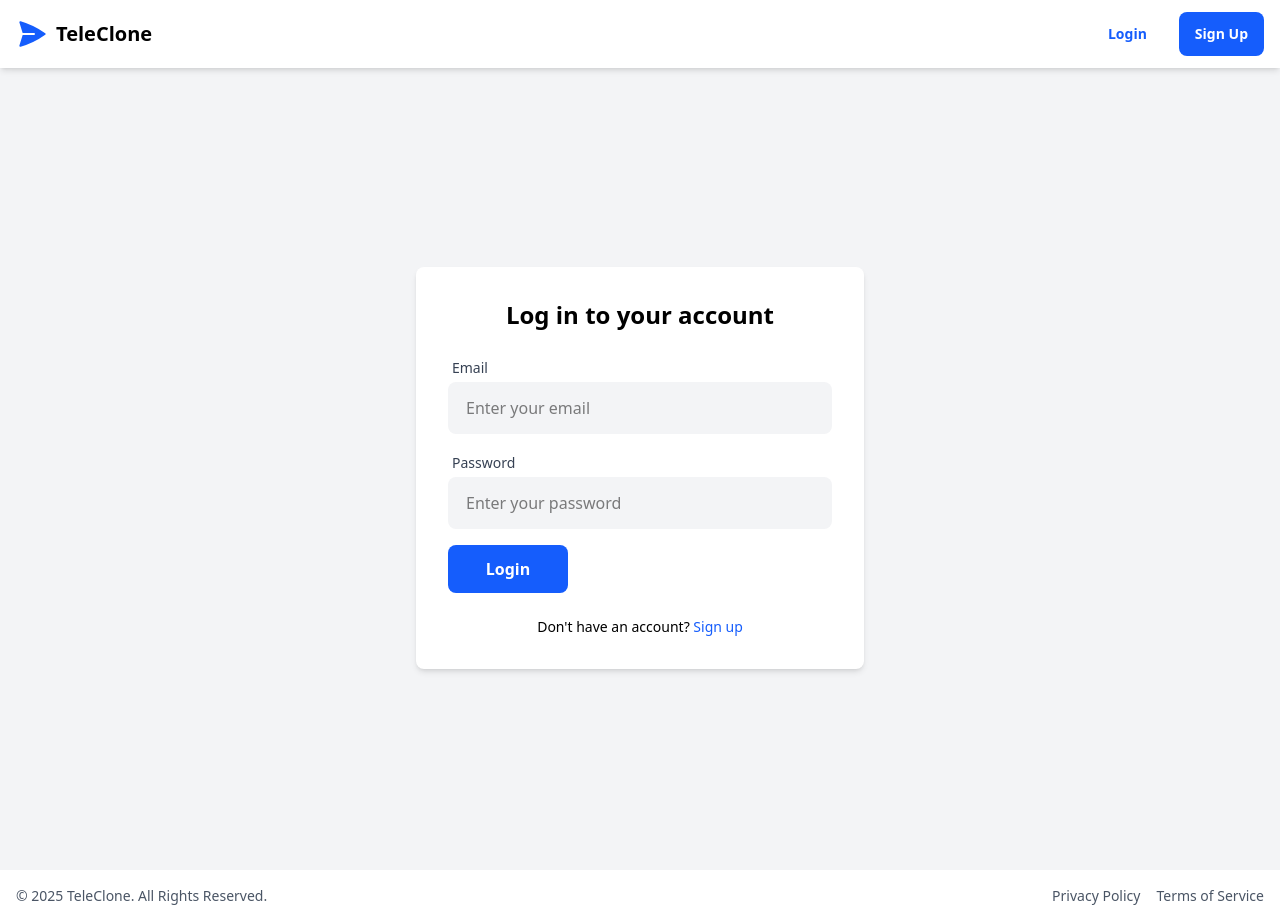
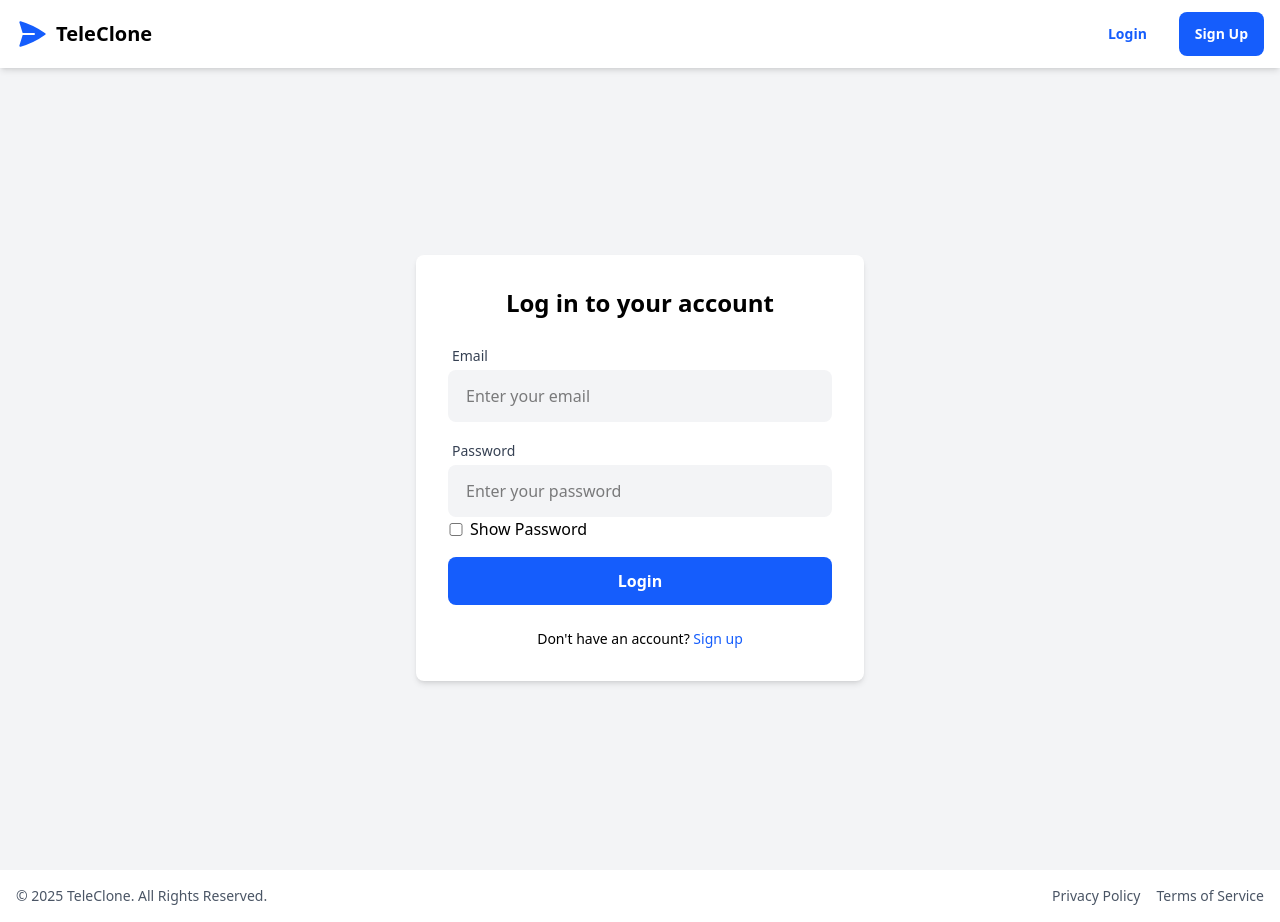
Before and after one commit to Pixeder/Telegram_Clone, a React (Vite) app in the folder Client/: page /login in a window 1280 px wide. Built offline with nearby package versions, Linux system fonts and the light colour scheme.

Commit message:
Add show password , set input button

```diff
--- a/Client/src/components/ChatWindow.jsx
+++ b/Client/src/components/ChatWindow.jsx
@@ -29,7 +29,6 @@ function ChatWindow() {
         return;}
         try {
           const response = await getMessages(selectedUser._id);
-          console.log(response.data.data)
           setMessages(response.data.data);
         } catch (error) {
           console.error("Failed to fetch messages:", error.message);
@@ -72,7 +71,7 @@ function ChatWindow() {
       _id: Date.now(),
       senderId: loggedInUser._id,
       recipientId: selectedUser._id,
-      content: data.message,
+      message: data.message,
       createdAt: new Date().toISOString(),
     };
     setMessages((prev) => [...prev, optimisticMessage]);
@@ -119,7 +118,7 @@ function ChatWindow() {
             className="flex-1"
             {...register('message', { required: true })}
           />
-          <Button type="submit" >Send</Button>
+          <div className=''><Button type="submit" >Send</Button></div>
         </form>
       </div>
     </div>
--- a/Client/src/components/Login.jsx
+++ b/Client/src/components/Login.jsx
@@ -27,6 +27,15 @@ function Login() {
     }
   };
 
+  const showPassword = () => {
+    const toggle = document.getElementById('toggle')
+    if(toggle.type === "password"){
+      toggle.type = "text"
+    } else {
+      toggle.type = "password"
+    }
+  }
+
   return (
     <div className="flex items-center justify-center min-h-screen bg-gray-100">
       <div className="w-full max-w-md p-8 space-y-6 bg-white rounded-lg shadow-md">
@@ -54,11 +63,24 @@ function Login() {
             <Input
               label="Password"
               type="password"
+              id="toggle"
               placeholder="Enter your password"
               {...register('password', {
                 required: "Password is required",
               })}
             />
+            <div className='flex items-center'>
+              <div className='w-4 mr-1.5'>
+                <Input
+                  className="flex"
+                  type="checkbox"
+                  onClick = {showPassword}
+                />
+              </div>
+              <p>
+                Show Password
+              </p>
+            </div>
             {errors.password && <p className="text-red-600 mt-1 text-sm">{errors.password.message}</p>}
           </div>
           <Button type="submit">
--- a/Client/src/components/ui/Button.jsx
+++ b/Client/src/components/ui/Button.jsx
@@ -11,7 +11,7 @@ function Button({
   return (
     <button
       type={type}
-      className={`w-30 rounded-lg px-4 py-3 font-bold transition-all duration-200 ease-in-out focus:outline-none focus:ring-2 focus:ring-offset-2 hover:opacity-90 active:scale-95
+      className={`w-full rounded-lg px-4 py-3 font-bold transition-all duration-200 ease-in-out focus:outline-none focus:ring-2 focus:ring-offset-2 hover:opacity-90 active:scale-95
         ${bgColor} ${textColor} ${className}`}
       {...props}
     >
--- a/Client/src/components/ui/Input.jsx
+++ b/Client/src/components/ui/Input.jsx
@@ -19,6 +19,7 @@ const Input = forwardRef(function Input({
       )}
       <input
         type={type}
+        autoComplete="off"
         className={`w-full rounded-lg bg-gray-100 px-4 py-3 text-black outline-none border-2 border-transparent transition-all duration-200 focus:bg-white focus:border-blue-500 focus:ring-2 focus:ring-blue-200
           ${className}`}
         ref={ref}
```
